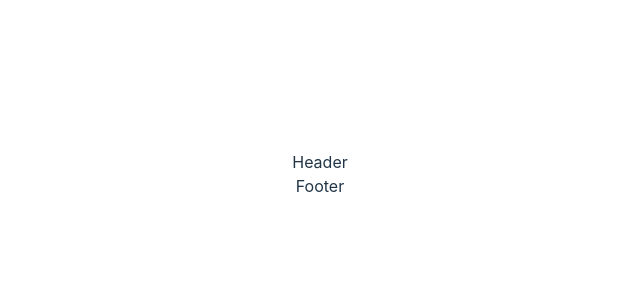
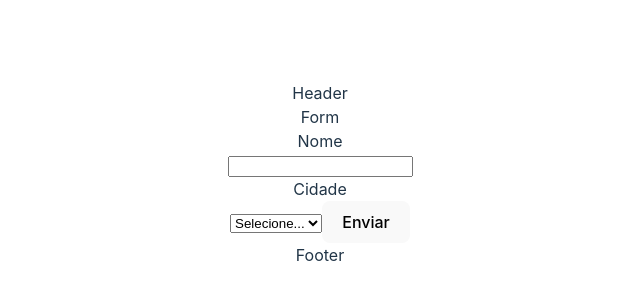
Before and after one commit to AlvesPHGA/react-study, a React (Vite) app in the folder stage02-basic-react/: page / in a window 1280 px wide. Shown: the part 226-526 px from the top of the page, without its empty margins (320-960 px from the left). Built offline with nearby package versions, Linux system fonts and the light colour scheme.

Commit message:
add some components to Form

```diff
--- /dev/null
+++ b/stage02-basic-react/src/components/Form/Button.jsx
@@ -0,0 +1,7 @@
+import React from 'react';
+
+const Button = () => {
+   return <button>Enviar</button>;
+};
+
+export default Button;
--- /dev/null
+++ b/stage02-basic-react/src/components/Form/Form.jsx
@@ -0,0 +1,23 @@
+import React from 'react';
+import Button from './Button';
+import Input from './Input';
+import Select from './Select';
+
+const Form = () => {
+   return (
+      <>
+         Form
+         <label htmlFor="name">
+            <legend>Nome</legend>
+            <Input />
+         </label>
+         <label htmlFor="city">
+            <legend>Cidade</legend>
+            <Select />
+         </label>
+         <Button />
+      </>
+   );
+};
+
+export default Form;
--- /dev/null
+++ b/stage02-basic-react/src/components/Form/Input.jsx
@@ -0,0 +1,7 @@
+import React from 'react';
+
+const Input = () => {
+   return <input type="text" name="name" id="name" />;
+};
+
+export default Input;
--- /dev/null
+++ b/stage02-basic-react/src/components/Form/Select.jsx
@@ -0,0 +1,17 @@
+import React from 'react';
+
+const Select = () => {
+   return (
+      <>
+         <select name="city" id="city">
+            <option value="">Selecione...</option>
+            <option value="sorocaba">Sorocaba</option>
+            <option value="itu">Itu</option>
+            <option value="cerquilho">Cerquilho</option>
+            <option value="salto">Salto</option>
+         </select>
+      </>
+   );
+};
+
+export default Select;
--- a/stage02-basic-react/src/script/modules/App.jsx
+++ b/stage02-basic-react/src/script/modules/App.jsx
@@ -1,11 +1,13 @@
 import Header from '../../components/Header';
 import Footer from '../../components/Footer';
 import '../../styles/App.css';
+import Form from '../../components/Form/Form';
 
 function App() {
    return (
       <>
          <Header />
+         <Form />
          <Footer />
       </>
    );
```
